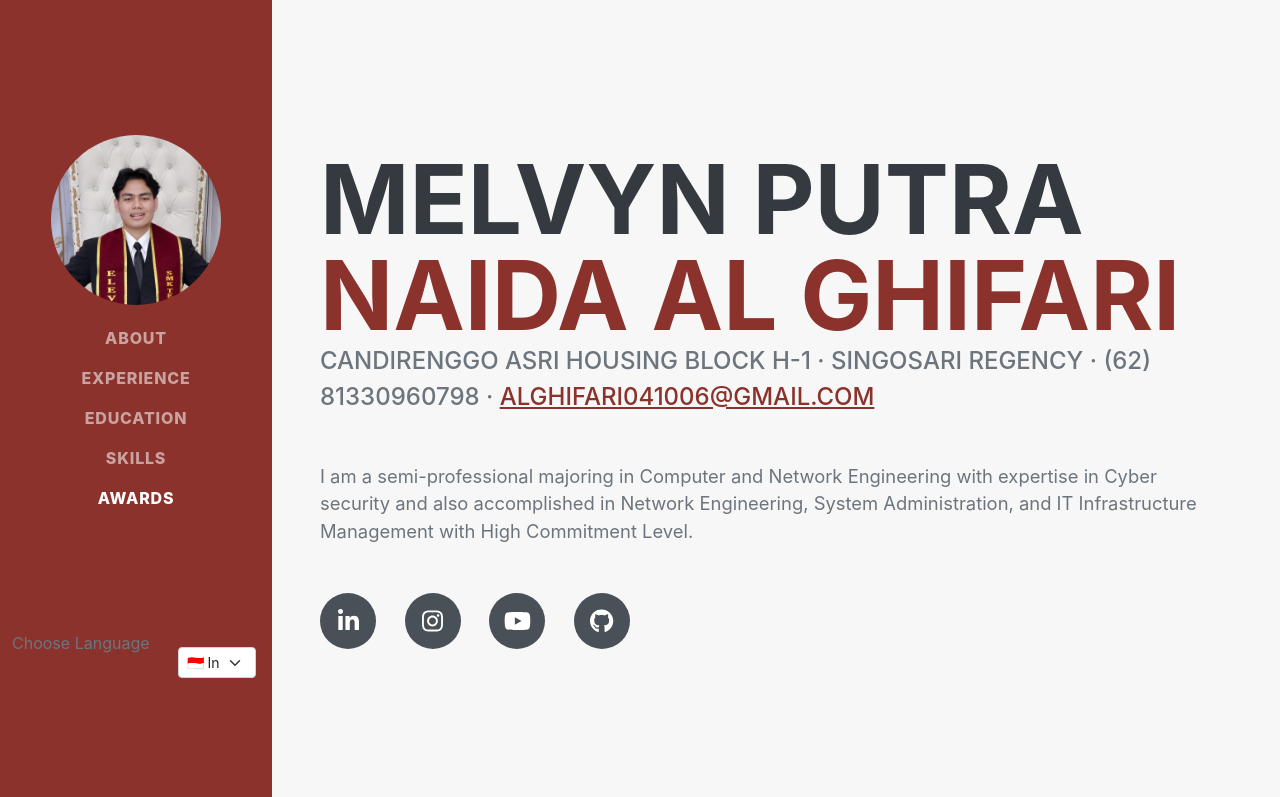
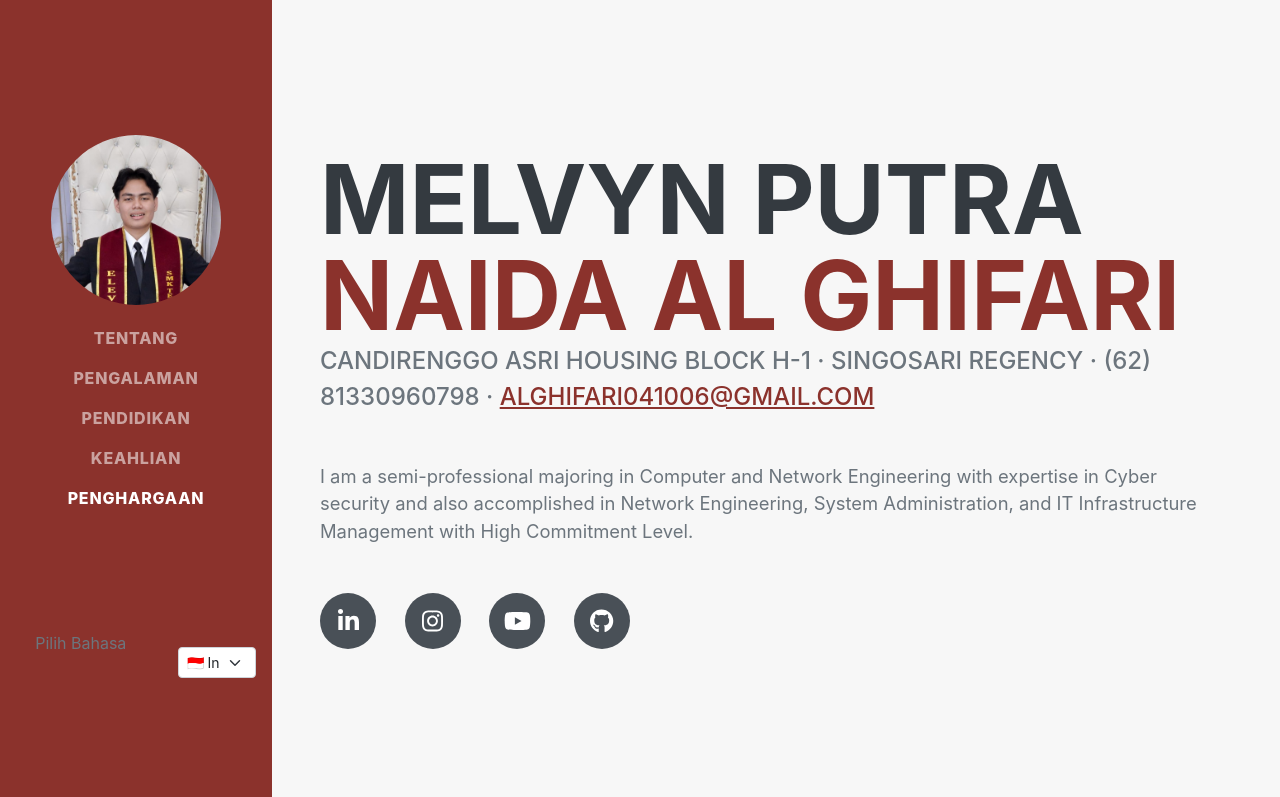
Before and after one commit to Okey4669/Percobaan3, a plain HTML site: page index.html in a window 1280 px wide. Shown: the top 797 px of the page. Drawn offline with nearby package versions, Linux system fonts and the light colour scheme; a web font is replaced by a local one.

Commit message:
Update index.html

```diff
--- a/index.html
+++ b/index.html
@@ -45,7 +45,7 @@
                     </select>
                 </div>
             </div>
-            <script src="lang.js"></script>
+            <script src="js/lang.js"></script>
         </nav>
         <!-- Page Content-->
         <div class="container-fluid p-0">
```
